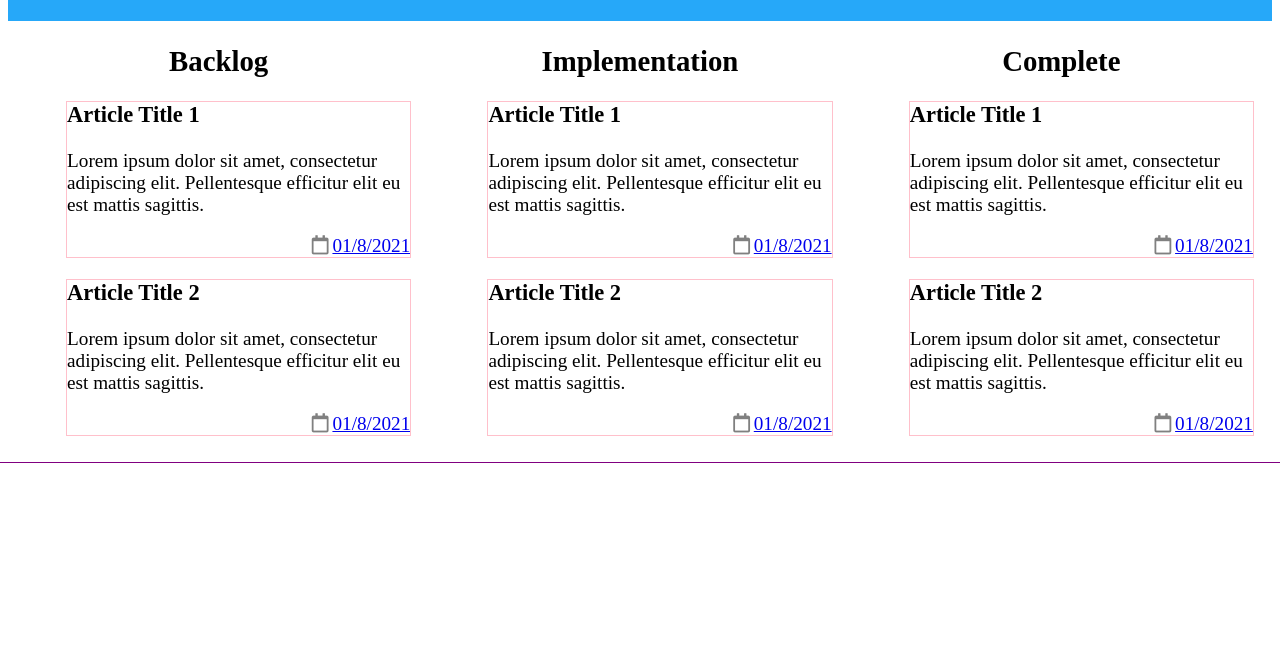
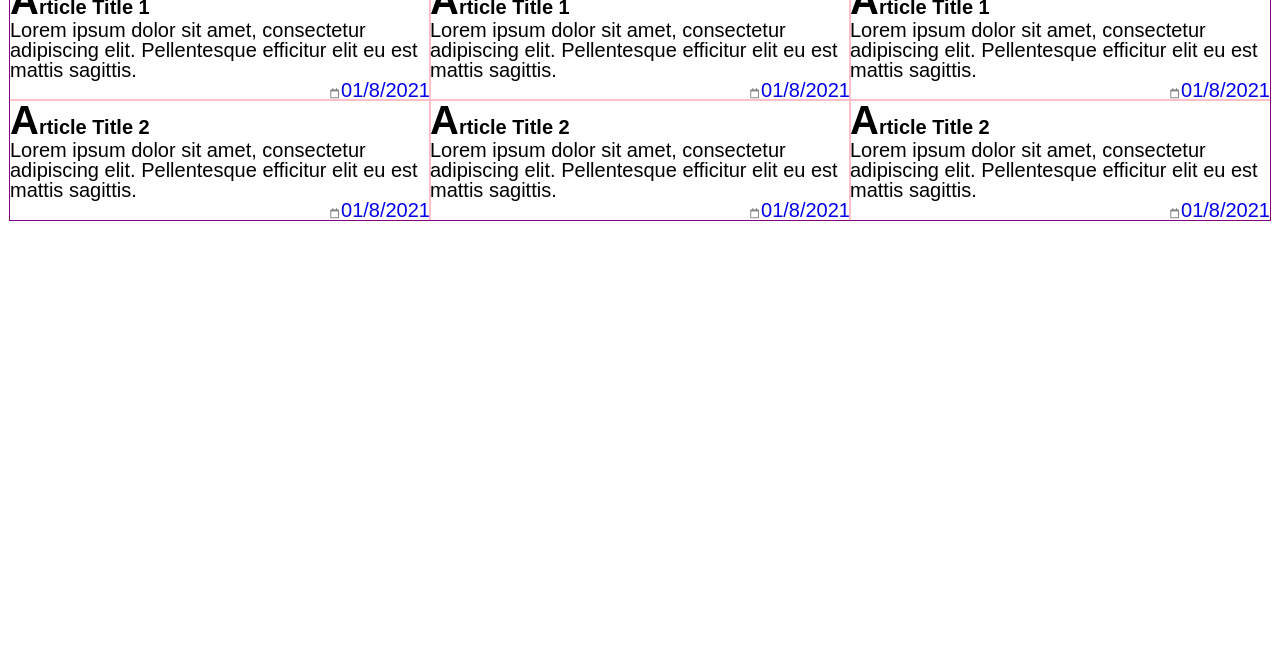
Before and after one commit to aimeelramirez/name_template, a website: page index.html in a window 1280 px wide. Shown: the part 130-800 px from the top of the page. Drawn offline with nearby package versions, Linux system fonts and the light colour scheme; a web font is replaced by a local one.

Commit message:
to update style
main to be commited

```diff
--- a/css/main.css
+++ b/css/main.css
@@ -1,11 +1,233 @@
+i:before {
+  padding-right: 0.2rem;
+  font-size: 1rem;
+  color: grey; }
+
+/* SCSS RESET
+====================================================================================================
+====================================================================================================
+*/
+html,
+body,
+div,
+main,
+span,
+applet,
+object,
+iframe,
+h1,
+h2,
+h3,
+h4,
+h5,
+h6,
+p,
+blockquote,
+pre,
+a,
+button,
+abbr,
+acronym,
+address,
+big,
+cite,
+code,
+del,
+dfn,
+em,
+img,
+ins,
+kbd,
+q,
+s,
+samp,
+small,
+strike,
+strong,
+sub,
+sup,
+tt,
+var,
+b,
+u,
+i,
+center,
+dl,
+dt,
+dd,
+ol,
+ul,
+li,
+fieldset,
+form,
+label,
+legend,
+input,
+textarea,
+select,
+table,
+caption,
+tbody,
+tfoot,
+thead,
+tr,
+th,
+td,
+article,
+aside,
+canvas,
+details,
+embed,
+figure,
+figcaption,
+footer,
+header,
+hgroup,
+menu,
+nav,
+output,
+ruby,
+section,
+summary,
+time,
+mark,
+audio,
+video,
+::before,
+::after {
+  box-sizing: border-box;
+  margin: 0;
+  padding: 0;
+  border: 0;
+  outline: 0;
+  font-size: 100%;
+  font: inherit;
+  vertical-align: baseline;
+  text-decoration: none; }
+
+/* HTML5 - Older browser support
+====================================================================== */
+article,
+aside,
+details,
+figcaption,
+figure,
+footer,
+header,
+hgroup,
+menu,
+nav,
+section {
+  display: block; }
+
+/* BASE 10
+====================================================================== */
 html {
-  font-size: 1.2rem; }
+  font-size: 62.5%; }
+
+/* BODY
+====================================================================== */
+body {
+  line-height: 1; }
+
+/* LISTS - Clear bullets
+====================================================================== */
+ol,
+ul,
+li {
+  list-style: none; }
+
+/* QUOTES
+====================================================================== */
+blockquote,
+q {
+  quotes: none; }
+
+blockquote:before,
+blockquote:after,
+q:before,
+q:after {
+  content: "";
+  content: none; }
+
+/* TABLES
+====================================================================== */
+table {
+  border-collapse: collapse;
+  border-spacing: 0; }
+
+/* IMAGES
+====================================================================== */
+/* img {
+	display: block;
+	width: 100%;
+} */
+nav[aria-label="pagination"] {
+  text-align: center;
+  clear: left; }
+
+html {
+  font-size: 62.5%; }
+
+h2 {
+  font-family: "EB Garamond", serif;
+  font-size: 3rem; }
+
+h1 {
+  font-size: 3.5rem;
+  font-family: "Kaushan Script", cursive; }
+
+p,
+a {
+  font-size: 2rem;
+  font-family: "Darker Grotesque", sans-serif; }
+
+h3 {
+  font-size: 2rem;
+  font-weight: 800;
+  font-family: "Darker Grotesque", sans-serif; }
+
+h3::first-letter {
+  font-size: 4rem; }
+
+main {
+  margin: 0rem 1rem 0rem 1rem; }
 
 section {
+  display: flex; }
+  @media (min-width: 0px) and (max-width: 299px) {
+    section {
+      font-size: 0.3rem;
+      flex-direction: column;
+      outline: 1px dashed blue; } }
+  @media (min-width: 300px) {
+    section {
+      font-size: 0.3rem;
+      flex-direction: column;
+      outline: 1px dashed red; } }
+  @media (min-width: 600px) {
+    section {
+      outline: 1px solid green;
+      flex-direction: row; } }
+  @media (min-width: 800px) {
+    section {
+      outline: 1px solid purple;
+      flex-direction: row; } }
+
+article h2 {
   display: flex;
-  flex-direction: row; }
+  justify-content: center; }
+
+article ul {
+  list-style: none; }
+  article ul li {
+    outline: 1px solid pink; }
+  article ul p:nth-last-of-type(1) {
+    display: flex;
+    justify-content: flex-end; }
 
 header {
+  width: 100%;
   color: white;
   background: #26a8f9; }
   header nav {
@@ -21,38 +243,18 @@ header {
       list-style: none; }
 
 article h2 {
-  text-align: center; }
+  display: flex;
+  font-size: 3rem;
+  justify-content: center; }
 
 article ul {
   list-style: none; }
   article ul li {
-    margin: 1em 5%;
     outline: 1px solid pink; }
   article ul p:nth-last-of-type(1) {
     display: flex;
     justify-content: flex-end; }
-    article ul p:nth-last-of-type(1) i:before {
-      padding-right: 0.2rem;
-      font-size: 1rem;
-      color: grey; }
 
-.micro > article > ul > li {
+main > article > ul > li {
   box-shadow: 0px 0px #fd8b9e, 1px 1px #fd8b9e, 2px 2px #fd8b9e, 3px 3px #fd8b9e, 4px 4px #fd8b9e, 5px 5px #fd8b9e, 6px 6px #fd8b9e, 7px 7px #fd8b9e, 8px 8px #fd8b9e, 9px 9px #fd8b9e, 10px 10px #fd8b9e;
   outline: 1px solid black; }
-
-@media (min-width: 0px) and (max-width: 319px) {
-  html {
-    font-size: 0.3rem;
-    outline: 1px dashed red; } }
-
-@media (min-width: 320px) and (max-width: 768px) {
-  html {
-    outline: 1px solid green; } }
-
-@media (min-width: 768px) and (max-width: 1023px) {
-  html {
-    outline: 1px solid blue; } }
-
-@media (min-width: 1024px) {
-  html {
-    outline: 1px solid purple; } }
```
